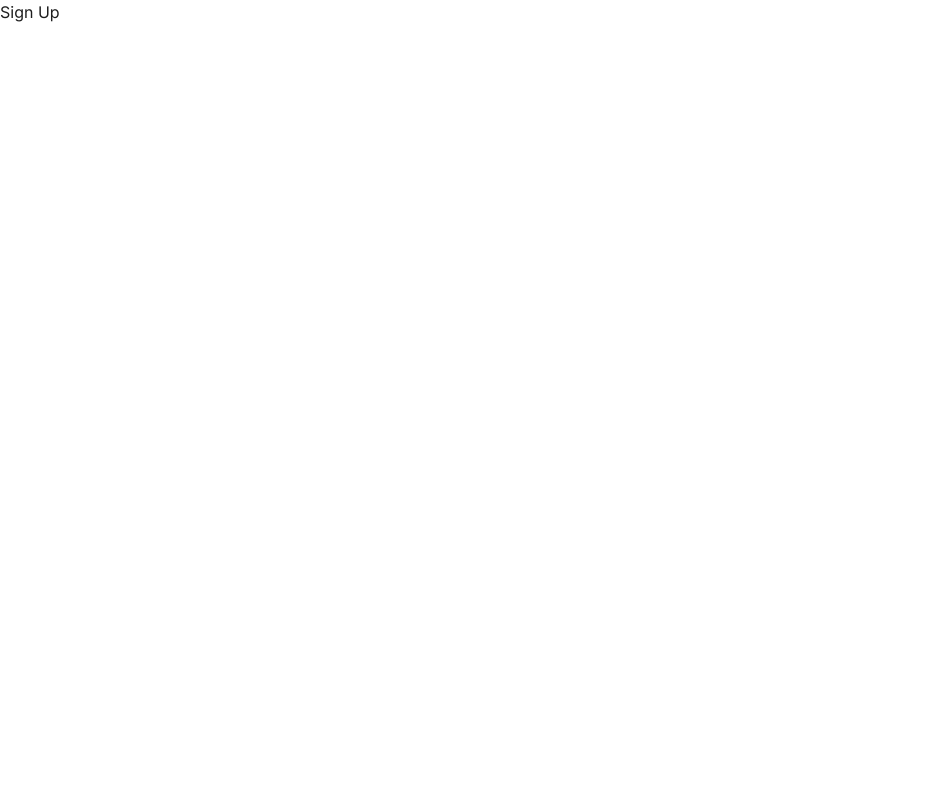
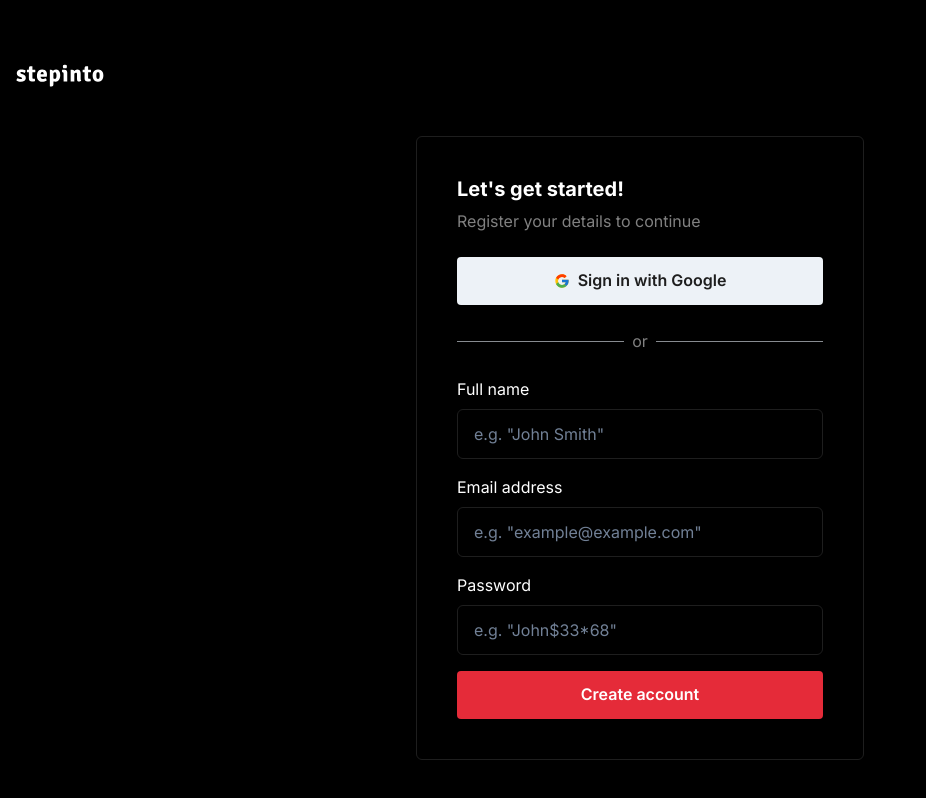
Before and after one commit to rayanabdirahman/stepinto-client, a Next.js app: page /auth/signup in a window 1280 px wide. Shown: the whole page, without its empty margins (0-926 px from the left). Built offline with nearby package versions, Linux system fonts and the light colour scheme.

Commit message:
add SignUp page

```diff
--- /dev/null
+++ b/src/Auth/SignUp/components/SignUpForm.tsx
@@ -0,0 +1,53 @@
+import React from "react";
+import { Stack } from "@chakra-ui/react";
+import withFormik from "../../../shared/HOC/withFormik";
+import { FormikProps } from "formik";
+import { ISignUpModel } from "../../../shared/domain/interfaces/auth";
+import { Button, Input } from "../../../shared/components/UI/atoms";
+
+type Props = {
+  initialValues: ISignUpModel;
+  formik: FormikProps<ISignUpModel>;
+  onSubmit: (model: ISignUpModel) => void;
+};
+
+const SignUpForm: React.FC<Props> = ({ formik }) => {
+  return (
+    <Stack spacing={4}>
+      <Input
+        label="Full name"
+        placeholder='e.g. "John Smith"'
+        isInvalid={!!formik.errors.name && formik.touched.name}
+        errorMsg={formik.errors.name}
+        styleType="dark"
+        onChange={formik.handleChange("name")}
+      />
+
+      <Input
+        type="email"
+        label="Email address"
+        placeholder='e.g. "example@example.com"'
+        isInvalid={!!formik.errors.email && formik.touched.email}
+        errorMsg={formik.errors.email}
+        styleType="dark"
+        onChange={formik.handleChange("email")}
+      />
+
+      <Input
+        type="password"
+        label="Password"
+        placeholder='e.g. "John$33*68"'
+        isInvalid={!!formik.errors.password && formik.touched.password}
+        errorMsg={formik.errors.password}
+        styleType="dark"
+        onChange={formik.handleChange("password")}
+      />
+
+      <Button styleType="primary" isLoading={formik.isSubmitting} type="submit">
+        Create account
+      </Button>
+    </Stack>
+  );
+};
+
+export default withFormik(SignUpForm);
--- a/src/Auth/SignUp/index.tsx
+++ b/src/Auth/SignUp/index.tsx
@@ -1,5 +1,26 @@
 import React from "react";
+import { AuthTemplate } from "../../shared/components/templates";
+import { SocialAuth } from "../../shared/components/UI/organisms";
+import { Divider } from "../../shared/components/UI/atoms";
+import SignUpForm from "./components/SignUpForm";
 
-const SignUp: React.FC = () => <h1>Sign Up</h1>;
+const SignUp: React.FC = () => (
+  <AuthTemplate
+    title="Let's get started!"
+    subTitle="Register your details to continue"
+  >
+    <SocialAuth onGoogleAuth={() => console.log("google auth")} />
+    <Divider withText="or" />
+    <SignUpForm
+      initialValues={{ email: "", password: "" }}
+      onSubmit={(values, actions) => {
+        setTimeout(() => {
+          alert(JSON.stringify(values, null, 2));
+          actions.setSubmitting(false);
+        }, 1000);
+      }}
+    />
+  </AuthTemplate>
+);
 
 export default SignUp;
--- a/src/shared/domain/interfaces/auth.ts
+++ b/src/shared/domain/interfaces/auth.ts
@@ -1,3 +1,9 @@
+export interface ISignUpModel {
+  name: string;
+  email: string;
+  password: string;
+}
+
 export interface ISignInModel {
   email: string;
   password: string;
```
